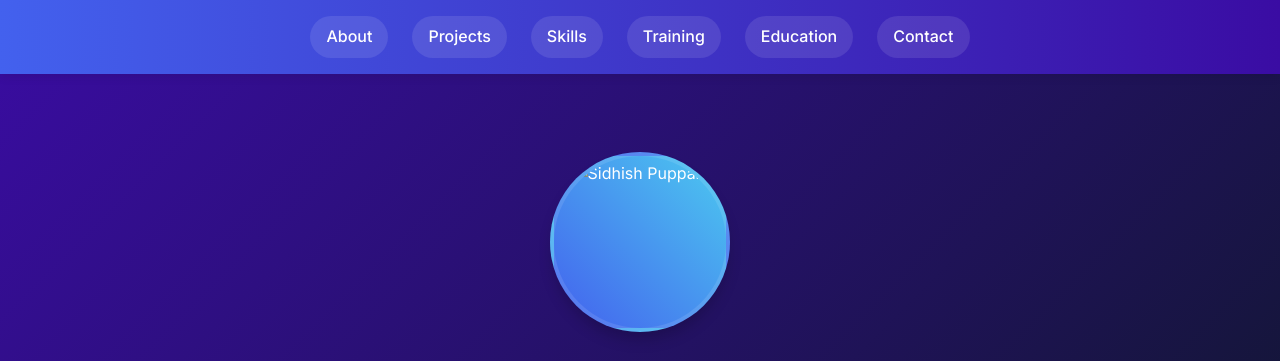
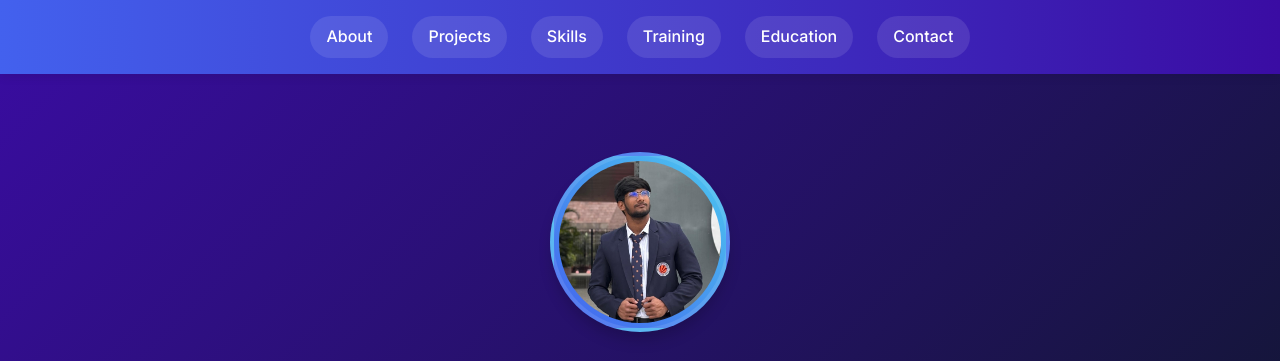
Before and after one commit to Sidhish/My_Portfolio, a plain HTML site: page index.html in a window 1280 px wide. Shown: the top 361 px of the page. Drawn offline with Linux system fonts and the light colour scheme; the site is published under a folder, as on GitHub Pages, so addresses that start at the root find nothing.

Commit message:
Update index.html

```diff
--- a/index.html
+++ b/index.html
@@ -1099,7 +1099,7 @@
   <header class="animate-fade">
     <div class="header-content">
       <div class="profile-container animate-slide-up delay-100">
-        <img src="/assets/images/MyImage7.png" alt="Sidhish Puppala" class="profile-image">
+        <img src="assets/images/MyImage7.png" alt="Sidhish Puppala" class="profile-image">
       </div>
       <h1 class="animate-slide-up delay-200">Sidhish Puppala</h1>
       <p class="subtitle animate-slide-up delay-200">Aspiring Machine Learning Engineer & AI Researcher</p>
```
